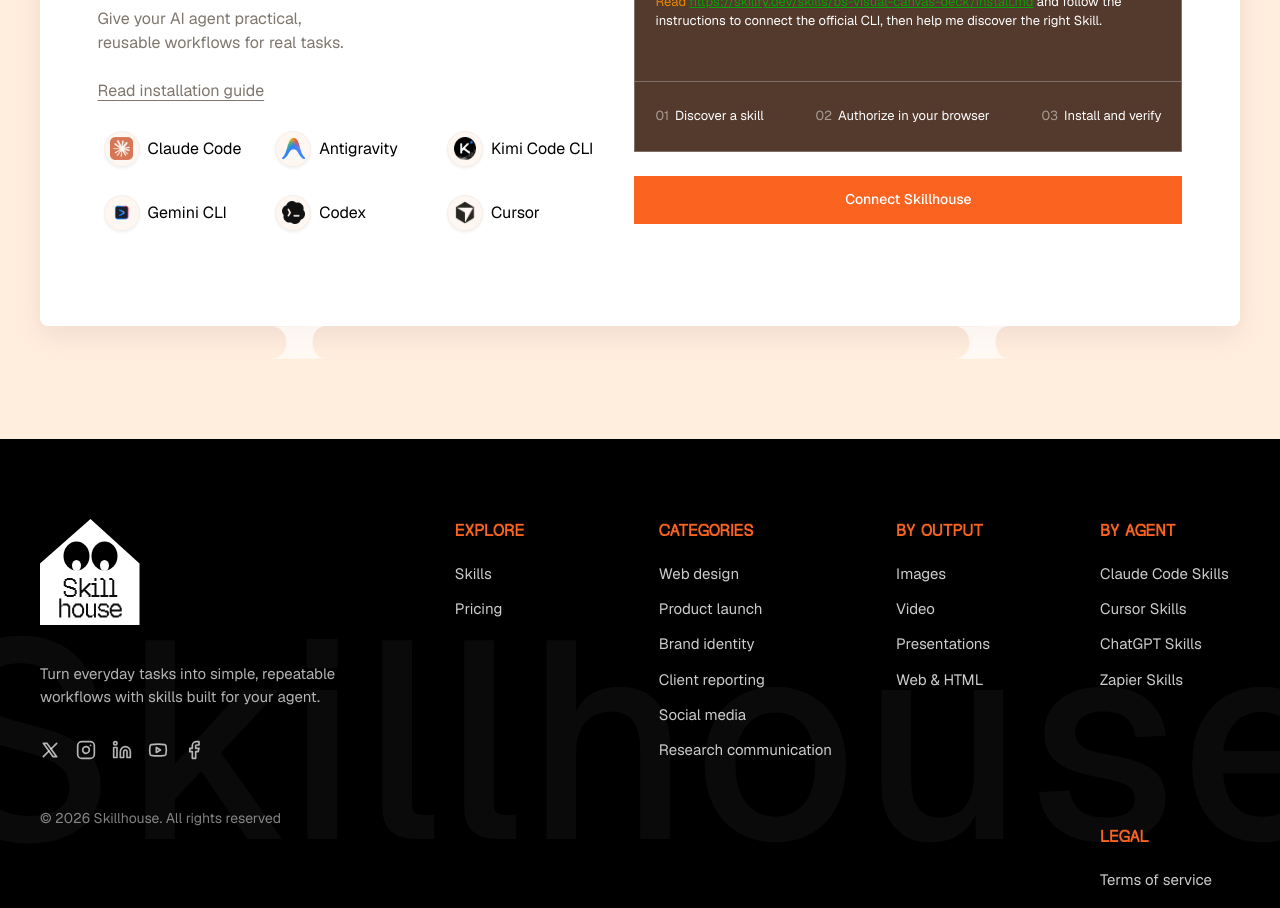
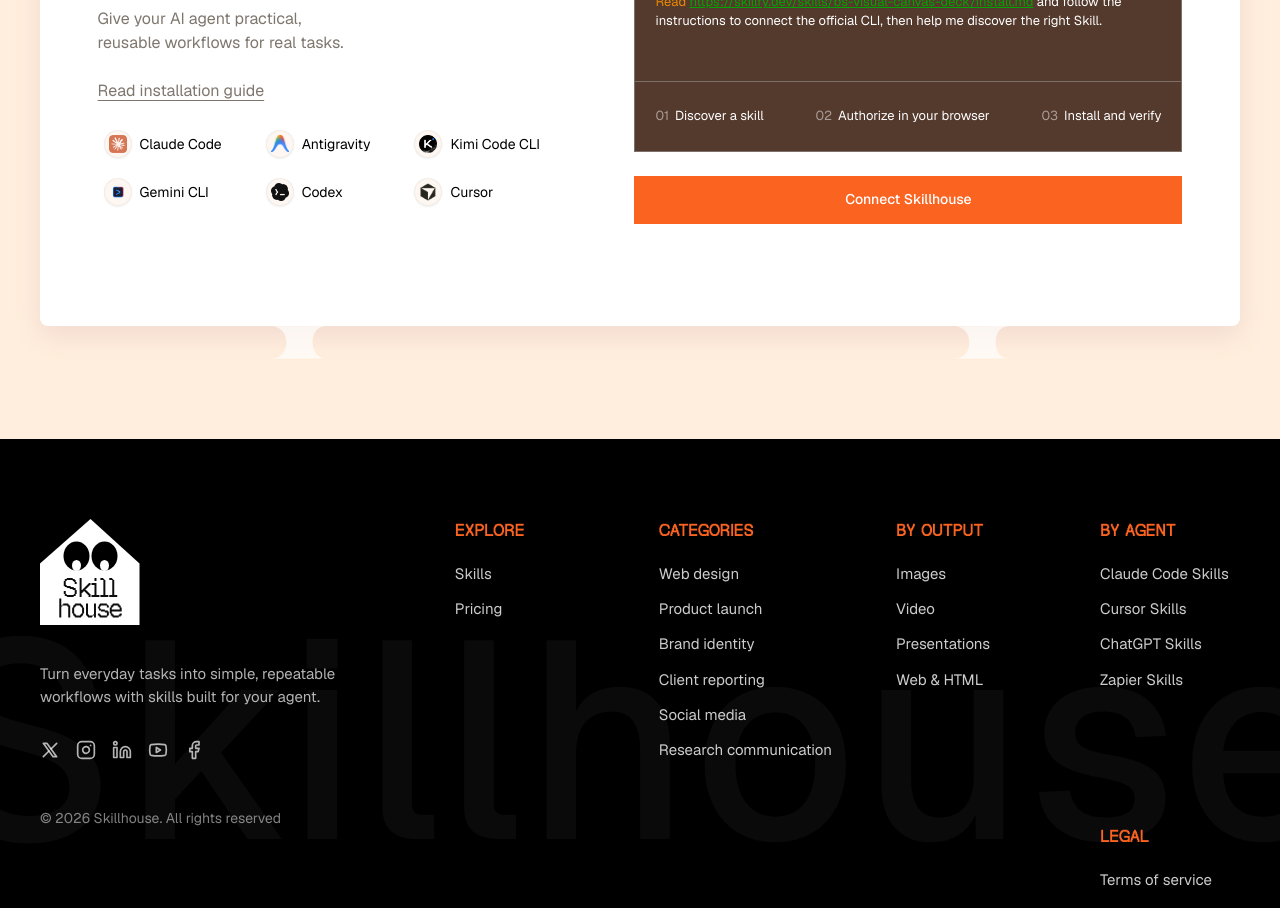
Before and after one commit to Cannon-Leo/Skillhouse, a Next.js app: page / in a window 1280 px wide. Shown: the part 1680-2588 px from the top of the page. Built offline with nearby package versions, Linux system fonts and the light colour scheme.

Commit message:
style(banner): refine agent list proportions and scaling to match reference

```diff
--- a/src/components/features/ConnectAgentBanner.module.css
+++ b/src/components/features/ConnectAgentBanner.module.css
@@ -93,25 +93,27 @@
   color: #FB6320;
 }
 
-/* Agents Grid: 2 rows of 3 items (Figma 759:12094) */
+/* Agents Grid: 2 rows of 3 items hugging content with refined proportions (Figma 759:12094) */
 .agentsGrid {
   display: grid;
-  grid-template-columns: repeat(3, minmax(0, 1fr));
-  column-gap: clamp(12px, 1.8vw, 24px);
-  row-gap: 20px;
+  grid-template-columns: repeat(3, auto);
+  column-gap: clamp(20px, 2.5vw, 36px);
+  row-gap: 14px;
   margin-top: 0;
-  width: 100%;
+  width: fit-content;
+  max-width: 100%;
 }
 
 .agentItem {
-  display: flex;
+  display: inline-flex;
   align-items: center;
   gap: 8px;
   cursor: pointer;
-  padding: 4px 6px;
+  padding: 3px 6px;
   border-radius: 6px;
   transition: all var(--transition-fast);
   user-select: none;
+  width: fit-content;
 }
 
 .agentItem:hover {
@@ -123,31 +125,32 @@
   outline: 1px solid #FB6320;
 }
 
-/* Figma: 36x36 circular icon container on rgba(251, 225, 199, 0.26) with drop shadow and border */
+/* 28x28 circular icon container proportional to 14px typography */
 .agentLogoWrapper {
-  width: 36px;
-  height: 36px;
-  border-radius: 54px;
+  width: 28px;
+  height: 28px;
+  border-radius: 50%;
   background: rgba(251, 225, 199, 0.26);
-  border: 0.3px solid rgba(166, 166, 166, 0.1);
+  border: 0.3px solid rgba(166, 166, 166, 0.15);
   display: flex;
   align-items: center;
   justify-content: center;
   flex-shrink: 0;
-  box-shadow: 0px 1.5px 3px 0px rgba(16, 24, 40, 0.06);
+  box-shadow: 0px 1px 2px 0px rgba(16, 24, 40, 0.06);
 }
 
 .agentLogo {
-  width: 22.5px;
-  height: 22.5px;
+  width: 18px;
+  height: 18px;
   object-fit: contain;
 }
 
-/* Figma 759:12100: Geist 16px, line-height 20px, #000000 */
+/* Geist 14px, line-height 18px, crisp black #000000 matching reference proportion */
 .agentName {
   font-family: var(--font-sans), var(--font-geist-sans), sans-serif;
-  font-size: 16px;
-  line-height: 20px;
+  font-size: 14px;
+  line-height: 18px;
+  font-weight: 400;
   color: #000000;
   white-space: nowrap;
 }
@@ -384,8 +387,9 @@
     line-height: 32px;
   }
   .agentsGrid {
-    grid-template-columns: repeat(2, minmax(0, 1fr));
-    gap: 14px 16px;
+    grid-template-columns: repeat(2, auto);
+    column-gap: 20px;
+    row-gap: 12px;
   }
   .stepsFooter {
     flex-direction: column;
--- a/src/components/features/ConnectAgentBanner.tsx
+++ b/src/components/features/ConnectAgentBanner.tsx
@@ -125,8 +125,7 @@
                       <Image
                         src={agent.logo}
                         alt={`${agent.name} logo`}
-                        width={22}
-                        height={22}
+                        width={18} height={18}
                         className={styles.agentLogo}
                         unoptimized
                       />
```
